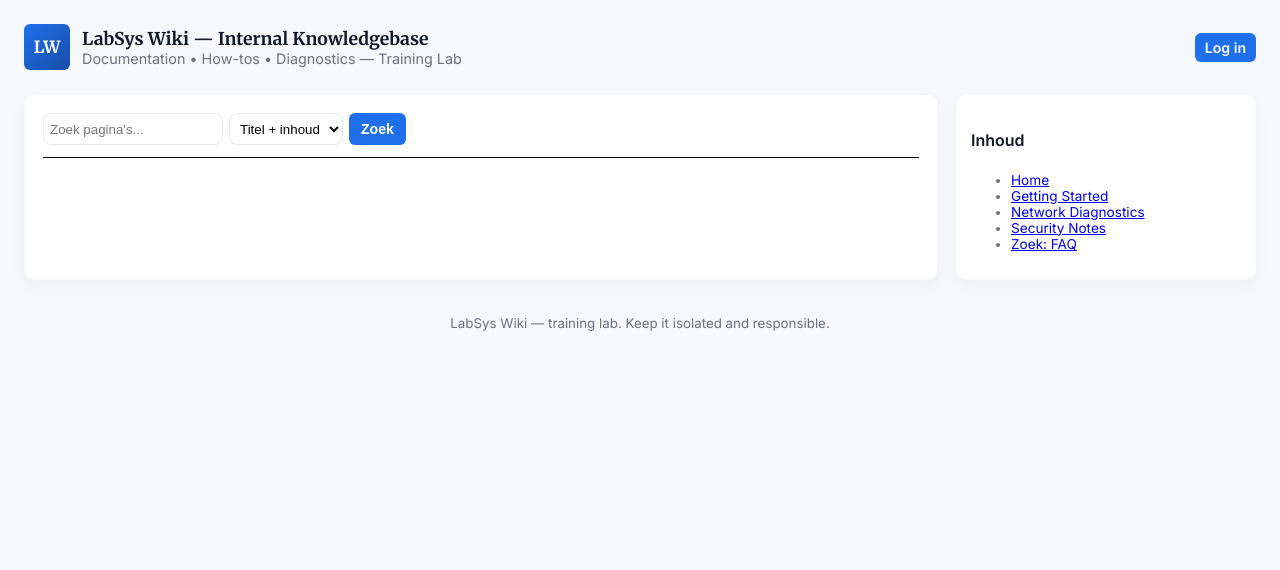
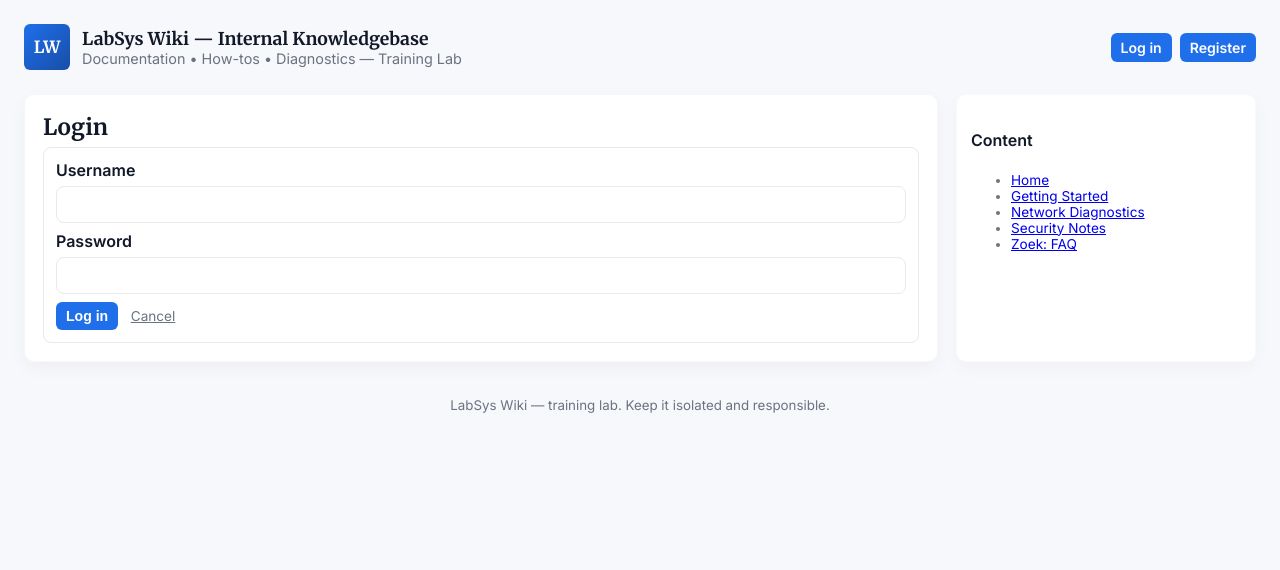
Before and after one commit to NoahGram/Insecure-Lab-Image-for-ACS-Program, a PHP site: page /index.php?action=login in a window 1280 px wide. Shown: the top 570 px of the page. Run offline with PHP 8.4, Linux system fonts and the light colour scheme.

Commit message:
Register Page & Removed Dutch Language

```diff
--- a/playbooks/roles/web_stack/includes/actions.php
+++ b/playbooks/roles/web_stack/includes/actions.php
@@ -11,38 +11,95 @@ switch ($action) {
         if ($_SERVER['REQUEST_METHOD'] === 'POST') {
             $username = $_POST['username'] ?? '';
             $password = $_POST['password'] ?? '';
+
             $conn = db_connect();
             if ($conn && $stmt = $conn->prepare('SELECT id, username, password, role FROM users WHERE username=? LIMIT 1')) {
                 $stmt->bind_param('s', $username);
                 $stmt->execute();
                 $res = $stmt->get_result();
+
                 if ($row = $res->fetch_assoc()) {
                     $stored = $row['password'];
-                    $ok = false;
-                    if (strlen($stored) >= 60 && (str_starts_with($stored, '$2y$') || str_starts_with($stored, '$argon2'))) {
-                        $ok = password_verify($password, $stored);
-                    } else {
-                        $ok = hash_equals((string)$stored, (string)$password);
-                    }
+                    $ok = (strlen($stored) >= 60 && (str_starts_with($stored, '$2y$') || str_starts_with($stored, '$argon2')))
+                            ? password_verify($password, $stored)
+                            : hash_equals((string)$stored, (string)$password);
+
                     if ($ok) {
                         session_regenerate_id(true);
                         $_SESSION['username'] = $row['username'];
                         $_SESSION['role'] = $row['role'] ?? 'user';
-                        header('Location: ?page=' . rawurlencode($page));
+                        header('Location: ?page=' . rawurlencode($page)); // only redirect on success
                         exit;
                     } else {
-                        $login_error = 'Ongeldige gebruikersnaam of wachtwoord.';
+                        $login_error = 'Invalid username or password.'; // display error
                     }
                 } else {
-                    $login_error = 'Ongeldige gebruikersnaam of wachtwoord.';
+                    $login_error = 'Invalid username or password.'; // display error
+                }
+
+                $stmt->close();
+                $conn->close();
+            } else {
+                $login_error = 'Database error.'; // display error
+            }
+        }
+        // IMPORTANT: do NOT redirect here
+        break;
+
+
+
+    case 'register':
+        if ($_SERVER['REQUEST_METHOD'] === 'POST') {
+            $username = trim($_POST['username'] ?? '');
+            $password = trim($_POST['password'] ?? '');
+            $password_confirm = trim($_POST['password_confirm'] ?? '');
+            $email    = trim($_POST['email'] ?? '');
+
+            if (!$username || !$password || !$password_confirm || !$email) {
+                $register_error = 'All fields are required.';
+                break;
+            }
+
+            if ($password !== $password_confirm) {
+                $register_error = 'Passwords do not match.';
+                break;
+            }
+
+            $conn = db_connect();
+            if ($conn) {
+                $stmt = $conn->prepare('SELECT id FROM users WHERE username=? LIMIT 1');
+                $stmt->bind_param('s', $username);
+                $stmt->execute();
+                $stmt->store_result();
+                if ($stmt->num_rows > 0) {
+                    $register_error = 'Username already exists.';
+                    $stmt->close();
+                    $conn->close();
+                    break;
+                }
+                $stmt->close();
+
+                $hash = password_hash($password, PASSWORD_DEFAULT);
+
+                $stmt = $conn->prepare('INSERT INTO users (username, password, email, role) VALUES (?, ?, ?, ?)');
+                $role = 'user';
+                $stmt->bind_param('ssss', $username, $hash, $email, $role);
+                if ($stmt->execute()) {
+                    $_SESSION['username'] = $username;
+                    $_SESSION['role'] = $role;
+                    header('Location: ?page=Home');
+                    exit;
+                } else {
+                    $register_error = 'Database error: could not create user.';
                 }
                 $stmt->close();
                 $conn->close();
             } else {
-                $login_error = 'Databasefout.';
+                $register_error = 'Database connection error.';
             }
         }
         break;
+
 
     case 'logout':
         $_SESSION = [];
@@ -61,7 +118,7 @@ switch ($action) {
         if ($_SERVER['REQUEST_METHOD'] === 'POST') {
             if (!is_admin()) {
                 http_response_code(403);
-                die('Verboden: alleen admins mogen pagina\'s wijzigen.');
+                die('Forbidden: only admins can modify pages.');
             }
             $save_page = $_POST['page'] ?? 'Home';
             $save_content = $_POST['content'] ?? '';
@@ -95,11 +152,11 @@ switch ($action) {
     case 'delete':
         if (!is_admin()) {
             http_response_code(403);
-            die('Verboden: alleen admins mogen verwijderen.');
+            die('Forbidden: only admins can delete pages.');
         }
         $del_page = $_GET['page'] ?? '';
         if ($del_page === 'Home') {
-            echo "<script>alert('De startpagina kan niet worden verwijderd.'); window.location='?page=Home';</script>";
+            echo "<script>alert('The Home page cannot be deleted.'); window.location='?page=Home';</script>";
             exit;
         }
         $conn = db_connect();
--- a/playbooks/roles/web_stack/index.php
+++ b/playbooks/roles/web_stack/index.php
@@ -17,18 +17,22 @@ require_once __DIR__ . '/includes/actions.php';
           <div class="small muted">Ingelogd als <strong><?= h($_SESSION['username']); ?></strong> (<?= h($_SESSION['role'] ?? 'user'); ?>)</div>
           <a class="btn" href="?action=logout">Log uit</a>
         <?php else: ?>
-        <a class="btn" href="?action=showlogin">Log in</a>
+          <a class="btn" href="?action=login">Log in</a>
+          <a class="btn" href="?action=register">Register</a>
         <?php endif; ?>
       </div>
     </header>
 
+
+
   <main class="card">
     <?php
-      if ($action !== 'showlogin') {
+      if ($action !== 'login' && $action !== 'register') {
           include 'templates/toolbar.php';
       }
 
-      if ($action === 'showlogin') include 'templates/login.php';
+      if ($action === 'login') include 'templates/login.php';
+      elseif ($action === 'register') include 'templates/register.php';
       elseif ($action === 'view') include 'templates/view.php';
       elseif (in_array($action, ['edit','create'])) include 'templates/edit.php';
       elseif ($action === 'search') include 'templates/search.php';
--- a/playbooks/roles/web_stack/tasks/database.yml
+++ b/playbooks/roles/web_stack/tasks/database.yml
@@ -44,7 +44,7 @@
     login_db: testdb
     query: |
       INSERT IGNORE INTO pages (title, content, excerpt)
-      VALUES ('Home', 'Welkom bij LabSys Wiki! Gebruik de "Bewerken"-knop om inhoud toe te voegen.', 'Welkom bij LabSys Wiki!');
+      VALUES ('Home', 'Welcome to LabSys Wiki! Use the "Edit" button to add content.', 'Welcome to LabSys Wiki!');
 
 - name: Upgrade users table for login system
   mysql_query:
--- a/playbooks/roles/web_stack/templates/login.php
+++ b/playbooks/roles/web_stack/templates/login.php
@@ -1,14 +1,16 @@
 <h2 class="page-title">Login</h2>
 <div class="login-box">
-  <?php if(!empty($login_error)) echo '<div class="muted" style="color:#a33;margin-bottom:8px">'.h($login_error).'</div>'; ?>
+  <?php if(!empty($login_error)) : ?>
+      <div class="muted" style="color:#a33;margin-bottom:8px"><?= h($login_error) ?></div>
+  <?php endif; ?>
   <form method="POST" action="?action=login">
-    <label for="username">Gebruikersnaam</label>
-    <input id="username" name="username" type="text" required>
-    <label for="password" style="margin-top:8px">Wachtwoord</label>
+    <label for="username">Username</label>
+    <input id="username" name="username" type="text" required value="<?= h($_POST['username'] ?? '') ?>">
+    <label for="password" style="margin-top:8px">Password</label>
     <input id="password" name="password" type="password" required>
     <div style="margin-top:8px">
       <button class="btn" type="submit">Log in</button>
-      <a href="?page=Home" class="small" style="margin-left:8px">Annuleer</a>
+      <a href="?page=Home" class="small" style="margin-left:8px">Cancel</a>
     </div>
   </form>
 </div>
--- a/playbooks/roles/web_stack/templates/sidebar.php
+++ b/playbooks/roles/web_stack/templates/sidebar.php
@@ -1,6 +1,6 @@
 <aside class="card">
   <section class="toc">
-    <h4>Inhoud</h4>
+    <h4>Content</h4>
     <ul class="small muted">
       <li><a href="?page=Home">Home</a></li>
       <li><a href="?page=Getting-Started">Getting Started</a></li>
--- a/playbooks/roles/web_stack/templates/toolbar.php
+++ b/playbooks/roles/web_stack/templates/toolbar.php
@@ -4,17 +4,17 @@
         <form method="GET" style="display:flex; gap:6px; align-items:center; margin:0;">
             <input type="hidden" name="action" value="search">
 
-            <input name="q" type="text" placeholder="Zoek pagina's..."
+            <input name="q" type="text" placeholder="Search pages..."
                 value="<?= isset($_GET['q']) ? h($_GET['q']) : '' ?>"
                 style="width:180px; height:32px; padding:4px 6px; line-height:24px; box-sizing:border-box;">
 
-            <select id="scope" name="scope" aria-label="Zoek in"
+            <select id="scope" name="scope" aria-label="Search in"
                 style="height:32px; padding:4px 6px; line-height:24px;">
-                <option value="both" <?= (isset($_GET['scope']) && $_GET['scope']==='title') ? '' : 'selected'; ?>>Titel + inhoud</option>
-                <option value="title" <?= (isset($_GET['scope']) && $_GET['scope']==='title') ? 'selected' : ''; ?>>Alleen titel</option>
+                <option value="both" <?= (isset($_GET['scope']) && $_GET['scope']==='title') ? '' : 'selected'; ?>>Title + content</option>
+                <option value="title" <?= (isset($_GET['scope']) && $_GET['scope']==='title') ? 'selected' : ''; ?>>Title only</option>
             </select>
 
-            <button class="btn" type="submit" style="height:32px; padding:4px 12px;">Zoek</button>
+            <button class="btn" type="submit" style="height:32px; padding:4px 12px;">Search</button>
         </form>
     </div>
 
@@ -22,9 +22,9 @@
      <div style="flex:0 0 auto; display:flex; gap:6px;">
         <?php if (is_admin()): ?>
             <?php if ($action === 'view'): ?>
-                <a class="btn" href="?action=edit&page=<?= rawurlencode($page) ?>">Bewerk pagina</a>
+                <a class="btn" href="?action=edit&page=<?= rawurlencode($page) ?>">Edit page</a>
             <?php endif; ?>
-            <a class="btn" href="?action=create">Maak nieuwe pagina</a>
+            <a class="btn" href="?action=create">Create new page</a>
         <?php endif; ?>
     </div>
 </div>
```
Also changed, not shown: playbooks/roles/web_stack/templates/edit.php (+7 -7 lines), playbooks/roles/web_stack/templates/register.php (added, +29 -0 lines), playbooks/roles/web_stack/templates/search.php (+4 -4 lines). Lines whose indentation alone changed are shown as unchanged.
